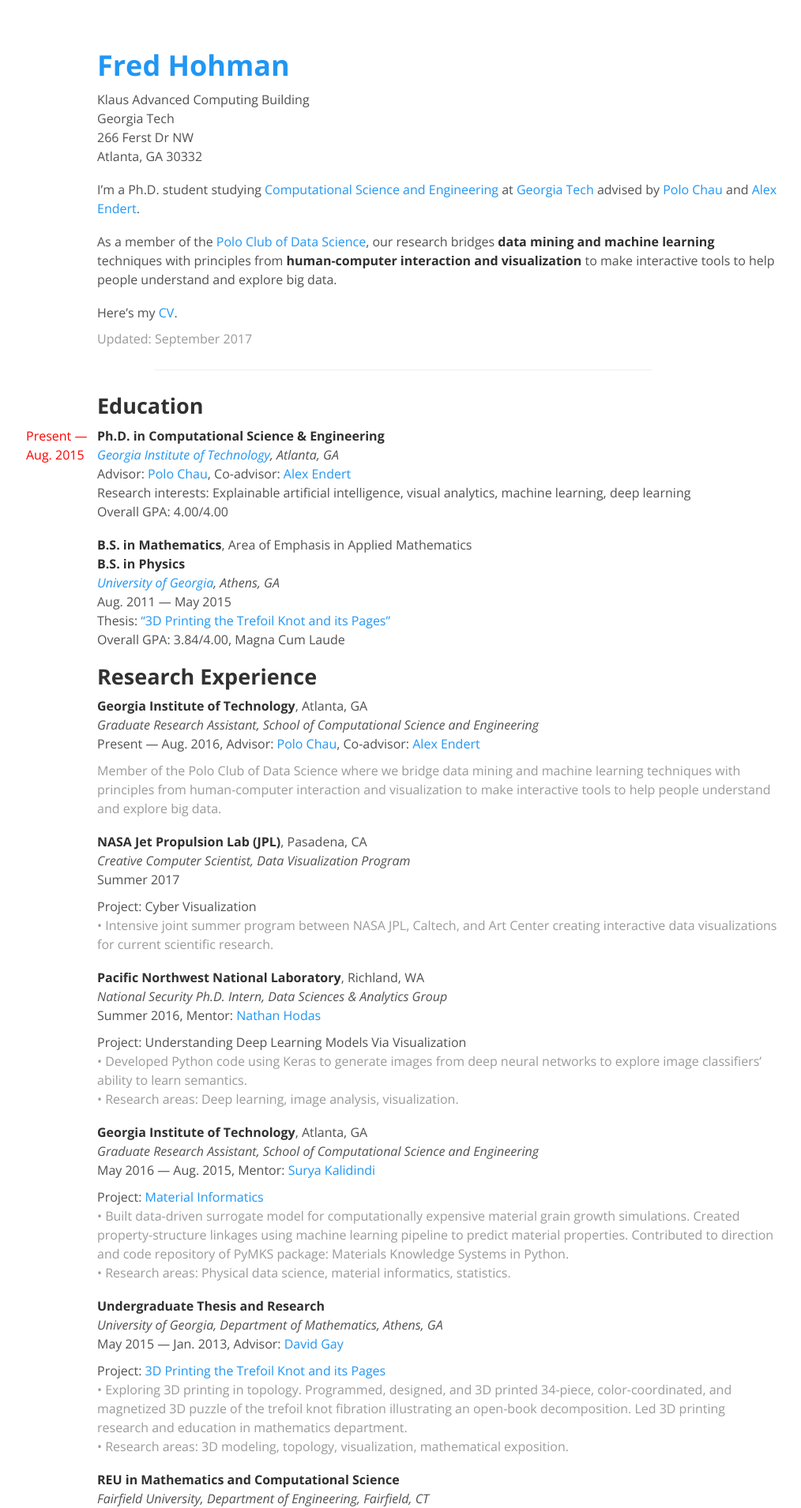
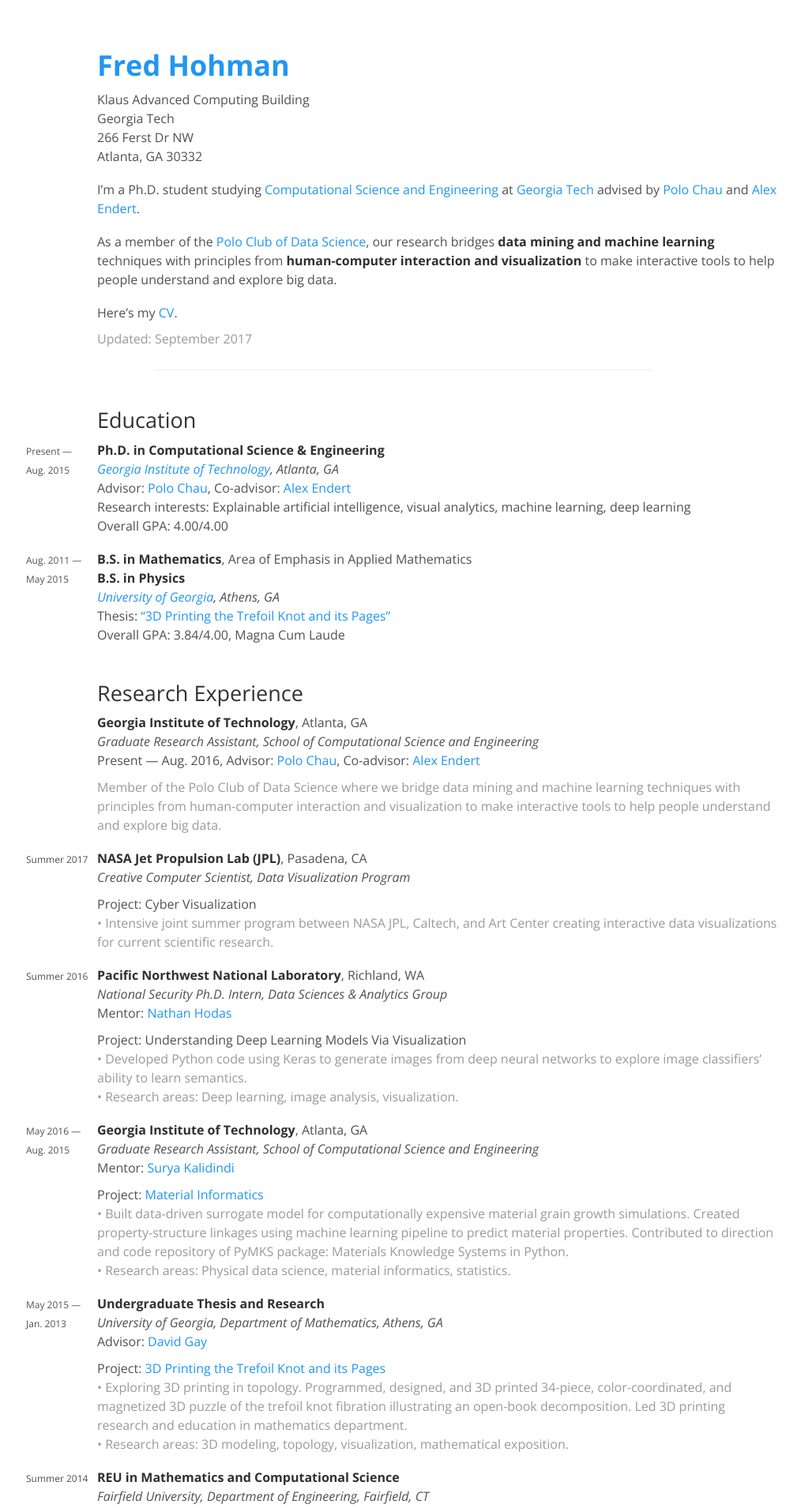
Before and after one commit to fredhohman/fredhohman.github.io, a Jekyll site: the page built from cv.md, in a window 1280 px wide. Shown: the top 1910 px of the page at 79% size, without its empty margins (130-1144 px from the left). Built offline with Jekyll 4.4.1, drawn with Linux system fonts in a browser that asks for light colours; some of the changed text lies outside the part shown.

Commit message:
many cv udpates, including adding papers folder

```diff
--- a/_sass/_cv.scss
+++ b/_sass/_cv.scss
@@ -1,5 +1,5 @@
 #cv h1, #cv h2, #cv h3, #cv h4, #cv h5, #cv h6, #cv p, #cv blockquote, #cv ul, #cv ol, #cv dl, #cv table, #cv time, #cv .message, #cv .highlight, #cv .gist-file, #cv .pagination{
-	max-width: 55rem; //should match .container max-width above
+	max-width: 55rem; //should match .container max-width
 	margin-left: 5rem;
 }
 
@@ -17,23 +17,26 @@
 
 #cv h3 {
 	margin-top: 0rem;
+	font-weight: 300;
 }
 
-// #cv h2::before {
-// 	width: 5rem;
-// 	content: "hi";
-// 	background-color: red;
-// }
-
+#cv h2 {
+	margin-top: 2.5rem;
+	font-weight: 300;
+}
 #cv .cv-left-date {
 	margin-left: -5rem;
-	color: red;
 	// text-align: right;
 	width: 5rem;
 	display: inline-block;
-	// font-size: 8px;
+	font-size: 12px;
 	margin-top:0;
 	margin-bottom:0;
 	margin-right:0;
 	padding:0;
 }
+
+#cv .cv-spacer {
+	margin-top:5px;
+	display:block;
+}
--- a/cv.md
+++ b/cv.md
@@ -34,10 +34,9 @@
 Research interests: Explainable artificial intelligence, visual analytics, machine learning, deep learning
 Overall GPA: 4.00/4.00
 
-**B.S. in Mathematics**, Area of Emphasis in Applied Mathematics
-**B.S. in Physics**
+<span class="cv-left-date">Aug. 2011 —</span>**B.S. in Mathematics**, Area of Emphasis in Applied Mathematics
+<span class="cv-left-date">May 2015</span>**B.S. in Physics**
 *[University of Georgia][uga], Athens, GA*
-Aug. 2011 — May 2015
 Thesis: ["3D Printing the Trefoil Knot and its Pages"][trefoil]
 Overall GPA: 3.84/4.00, Magna Cum Laude
 
@@ -52,18 +51,17 @@
 Member of the Polo Club of Data Science where we bridge data mining and machine learning techniques with principles from human-computer interaction and visualization to make interactive tools to help people understand and explore big data.
 </span>
 
-**NASA Jet Propulsion Lab (JPL)**, Pasadena, CA
+<span class="cv-left-date">Summer 2017</span>**NASA Jet Propulsion Lab (JPL)**, Pasadena, CA
 *Creative Computer Scientist, Data Visualization Program*
-Summer 2017
 <span style="margin-top:10px; display:block"></span>
 Project: Cyber Visualization
 <span style="color:#9a9a9a">
 • Intensive joint summer program between NASA JPL, Caltech, and Art Center creating interactive data visualizations for current scientific research.
 </span>
 
-**Pacific Northwest National Laboratory**, Richland, WA
+<span class="cv-left-date">Summer 2016</span>**Pacific Northwest National Laboratory**, Richland, WA
 *National Security Ph.D. Intern, Data Sciences & Analytics Group*
-Summer 2016, Mentor: [Nathan Hodas][nathan]
+Mentor: [Nathan Hodas][nathan]
 <span style="margin-top:10px; display:block"></span>
 Project: Understanding Deep Learning Models Via Visualization
 <span style="color:#9a9a9a">
@@ -71,9 +69,9 @@
 • Research areas: Deep learning, image analysis, visualization.
 </span>
 
-**Georgia Institute of Technology**, Atlanta, GA
-*Graduate Research Assistant, School of Computational Science and Engineering*
-May 2016 — Aug. 2015, Mentor: [Surya Kalidindi][sk]
+<span class="cv-left-date">May 2016 —</span>**Georgia Institute of Technology**, Atlanta, GA
+<span class="cv-left-date">Aug. 2015</span>*Graduate Research Assistant, School of Computational Science and Engineering*
+Mentor: [Surya Kalidindi][sk]
 <span style="margin-top:10px; display:block"></span>
 Project: [Material Informatics][gg]
 <span style="color:#9a9a9a">
@@ -81,9 +79,9 @@
 • Research areas: Physical data science, material informatics, statistics.
 </span>
 
-**Undergraduate Thesis and Research**
-*University of Georgia, Department of Mathematics, Athens, GA*
-May 2015 — Jan. 2013, Advisor: [David Gay][dg]
+<span class="cv-left-date">May 2015 —</span>**Undergraduate Thesis and Research**
+<span class="cv-left-date">Jan. 2013</span>*University of Georgia, Department of Mathematics, Athens, GA*
+Advisor: [David Gay][gay]
 <span style="margin-top:10px; display:block"></span>
 Project: [3D Printing the Trefoil Knot and its Pages][trefoil]
 <span style="color:#9a9a9a">
@@ -91,9 +89,9 @@
 • Research areas: 3D modeling, topology, visualization, mathematical exposition.
 </span>
 
-**REU in Mathematics and Computational Science**
+<span class="cv-left-date">Summer 2014</span>**REU in Mathematics and Computational Science**
 *Fairfield University, Department of Engineering, Fairfield, CT*
-Summer 2014, Mentor: [Shanon Reckinger][sr]
+Mentor: [Shanon Reckinger][sr]
 <span style="margin-top:10px; display:block"></span>
 Project: [Numerical and Experimental Comparison of Oceanic Overflow][reu]
 <span style="color:#9a9a9a">
@@ -104,25 +102,25 @@
 
 ## Honors and Awards
 
-2017 Best Demo, Honorable Mention at ACM SIGMOD/PODS Conference
-
-2015-2019 President's Fellowship at Georgia Institute of Technology
-
-2015 Outstanding Poster at JMM Undergraduate Poster Session in Computational Math
-
-2015 UGA CURO Research Graduation Distinction
-
-2014 UGA CURO Research Assistantship
-
-2013 Presidential Scholar
-
-2011-2015 Dean's List
-
-2011-2015 Georgia HOPE Scholarship
-
-2011 Mission of Blessed Trinity: Artistic Sensibility (one of two students to receive upon graduation)
-
-2009 Eagle Scout Award
+<span class="cv-left-date">2017</span>Best Demo, Honorable Mention at ACM SIGMOD/PODS Conference
+<span class="cv-spacer"></span>
+<span class="cv-left-date">2015—2019</span>President's Fellowship at Georgia Institute of Technology
+<span class="cv-spacer"></span>
+<span class="cv-left-date">2015</span>Outstanding Poster at JMM Undergraduate Poster Session in Computational Math
+<span class="cv-spacer"></span>
+<span class="cv-left-date">2015</span>UGA CURO Research Graduation Distinction
+<span class="cv-spacer"></span>
+<span class="cv-left-date">2014</span>UGA CURO Research Assistantship
+<span class="cv-spacer"></span>
+<span class="cv-left-date">2013</span>Presidential Scholar
+<span class="cv-spacer"></span>
+<span class="cv-left-date">2011 — 2015</span>Dean's List
+<span class="cv-spacer"></span>
+<span class="cv-left-date">2011 — 2015</span>Georgia HOPE Scholarship
+<span class="cv-spacer"></span>
+<span class="cv-left-date">2011</span>Mission of Blessed Trinity: Artistic Sensibility (one of two students to receive upon graduation)
+<span class="cv-spacer"></span>
+<span class="cv-left-date">2009</span>Eagle Scout Award
 
 
 ## Publications
@@ -145,10 +143,16 @@
 **mHealth Visual Discovery Dashboard**
 Dezhi Fang, Fred Hohman, Peter Polack, Hillol Sarker, Minsuk Kahng, Moushumi Sharmin, Mustafa al'Absi, Duen Horng Chau.
 *Demo, ACM International Joint Conference on Pervasive and Ubiquitous Computing (UBICOMP). Sept 11-15, 2017. Maui, USA.*
+<span class="paper-misc">
+[PDF][17-ubicomp-dashboard-pdf], [Video][17-ubicomp-dashboard-video]
+</span>
 
 **Keeping the Bad Guys Out: Protecting and Vaccinating Deep Learning with JPEG Compression**
 Nilaksh Das, Madhuri Shanbhogue, Shang-Tse Chen, Fred Hohman, Li Chen, Michael E. Kounavis, Duen Horng Chau
 *arXiv:1705.02900. May 8, 2017.*
+<span class="paper-misc">
+[PDF][17-univ-defense-pdf]
+</span>
 
 **Visual Graph Query Construction and Refinement**
 Robert Pienta, Fred Hohman, Acar Tamersoy, Alex Endert, Shamkant Navathe, Hanghang Tong, Duen Horn Chau
@@ -158,6 +162,9 @@
 **ShapeShop: Towards Understanding Deep Learning Representations via Interactive Experimentation**
 Fred Hohman, Nathan Hodas, Duen Horng Chau
 *Late-Breaking Work, ACM Conference on Human Factors in Computing Systems (CHI)}. May 6-11, 2017. Denver, CO, USA.*
+<span class="paper-misc">
+[PDF][17-chi-shapeshop-pdf], [Video][17-chi-shapeshop-video], [Github][17-chi-shapeshop-github], [Poster][17-chi-shapeshop-poster]
+</span>
 
 **Experimental and Numerical Comparison of Oceanic Overflow**
 Thomas Gibson, Fred Hohman, Theresa Morrison, Shanon Reckinger, Scott Reckinger
@@ -167,106 +174,125 @@
 ## Presentations
 
 **"Constellation: Visualizing Cybersecurity in Real Time"**
-Aug. 2017 NASA Jet Propulsion Lab (JPL).
-Aug. 2017 California Institute of Technology.
+<span class="cv-left-date">Aug. 2017</span>NASA Jet Propulsion Lab (JPL).
+<span class="cv-spacer"></span>
+<span class="cv-left-date">Aug. 2017</span>California Institute of Technology.
 
 **"Visualizing Learned Semantics with Deep Learning"**
-Nov. 2016 Georgia Tech. Ph.D. Qualifying Oral Exam.
+<span class="cv-left-date">Nov. 2016</span>Georgia Tech. Ph.D. Qualifying Oral Exam.
 
 **"Drawing Semantics with Deep Learning"**
-July 2016 Pacific Northwest National Laboratory. National Security Internship Program Research Symposium.
+<span class="cv-left-date">July 2016</span>Pacific Northwest National Laboratory. National Security Internship Program Research Symposium.
 
 **"3D Printing The Trefoil Knot And Its Pages"**
-Mar. 2015 UGA Center for Undergraduate Research Symposium. Hands on demo.\\ %Abstract published in UGA Journal of Undergraduate Research Opportunities.
+<span class="cv-left-date">Mar. 2015</span>UGA Center for Undergraduate Research Symposium. Hands on demo.
 
 **"Experimental and Numerical Studies of Oceanic Overflow"**
-June 2015 American Meteorological Society’s 20th Conference on Atmospheric and Oceanic Fluid Dynamics.
-Jan. 2015 Joint Mathematics Meeting. Outstanding Poster at Student Poster Session in Computational Math.
-Nov. 2014 American Physical Society Division of Fluid Dynamics.% Abstract published in proceedings.
-Aug. 2014 Invited and presented on behalf at Brown University, Los Alamos National Lab.
-July 2014 Northeast REU Mini-Conference at Yale University.
-July 2014 University of Rhode Island Bay Campus.
+<span class="cv-left-date">June 2015</span>American Meteorological Society’s 20th Conference on Atmospheric and Oceanic Fluid Dynamics.
+<span class="cv-spacer"></span>
+<span class="cv-left-date">Jan. 2015</span>Joint Mathematics Meeting. Outstanding Poster at Student Poster Session in Computational Math.
+<span class="cv-spacer"></span>
+<span class="cv-left-date">Nov. 2014</span>American Physical Society Division of Fluid Dynamics.
+<span class="cv-spacer"></span>
+<span class="cv-left-date">Aug. 2014</span>Invited and presented on behalf at Brown University, Los Alamos National Lab.
+<span class="cv-spacer"></span>
+<span class="cv-left-date">July 2014</span>Northeast REU Mini-Conference at Yale University.
+<span class="cv-spacer"></span>
+<span class="cv-left-date">July 2014</span>University of Rhode Island Bay Campus.
 
 **"3D Printing in Topology"**
-Mar. 2014 UGA Center for Undergraduate Research Symposium. Hands on demo.
+<span class="cv-left-date">Mar. 2014</span>UGA Center for Undergraduate Research Symposium. Hands on demo.
 
 
 ## Press
-Sept. 2015 "Georgia Tech PhD Student Puts Finishing Touches on 3D Printed Trumpety Trefoil." 3dprint.com.
-
-2015 "Student Profile: Fred Hohman." 2015 UGA Mathematics Department Newsletter.
-
-Feb. 2015 "Falling Water." MITgcm.org.
-
-Dec. 2014 "Mathematics/Physics Student Creates 3D Printed Puzzle of Trefoil Knot, Catches Mathematical Community's Interest." 3dprint.com.
-
-July 2014 "Day 311 - Trefoil Trumpet." Makerhome.com.
-
-April 2014 "Mathematics with 3D Printing". Sketches of Topology.
+<span class="cv-left-date">Sept. 2015</span> "Georgia Tech PhD Student Puts Finishing Touches on 3D Printed Trumpety Trefoil." 3dprint.com.
+<span class="cv-spacer"></span>
+<span class="cv-left-date">2015</span>"Student Profile: Fred Hohman." 2015 UGA Mathematics Department Newsletter.
+<span class="cv-spacer"></span>
+<span class="cv-left-date">Feb. 2015</span>"Falling Water." MITgcm.org.
+<span class="cv-spacer"></span>
+<span class="cv-left-date">Dec. 2014</span>"Mathematics/Physics Student Creates 3D Printed Puzzle of Trefoil Knot, Catches Mathematical Community's Interest." 3dprint.com.
+<span class="cv-spacer"></span>
+<span class="cv-left-date">July 2014</span>"Day 311 - Trefoil Trumpet." Makerhome.com.
+<span class="cv-spacer"></span>
+<span class="cv-left-date">Apr. 2014</span>"Mathematics with 3D Printing". Sketches of Topology.
 
 
 ## Teaching
 
-**Georgia Institute of Technology**, Atlanta, GA
+<span class="cv-left-date">Spring 2017</span>**Georgia Institute of Technology**, Atlanta, GA
 *Graduate Teaching Assistant, School of Computational Science and Engineering*
-Spring 2017, CSE 6242 Data and Visual Analytics
+CSE 6242 Data and Visual Analytics
 <span style="margin-top:10px; display:block"></span>
 <span style="color:#9a9a9a">
 Assisted in teaching and administration for Data and Visual Analytics (CSE 6242), a graduate course with 250+ students enrolled.
 </span>
 
-2014-2015 **Student Notetaker**
+<span class="cv-left-date">2014—2015</span>**Student Notetaker**
 *University of Georgia, Athens, GA*
 Generated notes for undergraduate mathematics and physics courses for students with disabilities.
 
-2012 **Tutor**
+<span class="cv-left-date">2012</span>**Tutor**
 *University of Georgia, Athens, GA*
 Specialized in tutoring calculus to undergraduates.
 
 
 ## Design
 
-2017 **IDEA Workshop Proceedings Cover**
+<span class="cv-left-date">2017</span>**IDEA Workshop Proceedings Cover**
 *ACM SIGKDD Workshop on Interactive Data Exploration and Analytics (IDEA), Halifax, Canada*
 Designed workshop poster and conference proceedings cover.
 
-2017 **Brad Myers Advisee Tree**
+<span class="cv-left-date">2017</span>**Brad Myers Advisee Tree**
 *ACM Conference on Human Factors in Computing Systems (CHI), Denver, USA*
 Designed and implemented an interactive visualization of Brad Myers's advisee tree shown during his CHI 2017 Lifetime Research Award talk. Designed accompanying ribbon worn by attendees at the conference.
 
-2014 **3D Printed Cube Decomposition Trophy**
+<span class="cv-left-date">Aug. 2014</span>**3D Printed Cube Decomposition Trophy**
 *University of Georgia Mathematics Department, Athens, USA*
 Designed, modeled, and 3D printed cube decomposition trophy for annual UGA High School Math Tournament that was given to the top scoring teams and participants.
 
-2014 **3D Printed UGA Keychain**
+<span class="cv-left-date">Aug. 2014</span>**3D Printed UGA Keychain**
 *University of Georgia Lamar Dodd School of Art, Athens, USA*
 Created 3D printed UGA keychain and presentation notes given at Experience UGA: a interdisciplinary event that exposes middle-school and high-school students to hands-on learning activities.
 
 
 ## Technology Skills
 **OS:** Mac OS X, Ubuntu, Unix Command Line, Windows
+<span class="cv-spacer"></span>
 **Programming:** Python, Matlab, Mathematica, C
+<span class="cv-spacer"></span>
 **Web:** HTML, CSS, JavaScript, D3, SQL, Bootstrap, LaTeX, Markdown, Jekyll, Git
+<span class="cv-spacer"></span>
 **Graphics:** Affinity Designer, Pixelmator, Matplotlib, Blender, Keynote, Meshlab, MakerBot Desktop
+<span class="cv-spacer"></span>
 **HCI:** Contextual Inquiry, Think-Alouds, User Personas, Rapid Paper Prototyping, Affinity Diagraming
 
 
 ## Professional Activities
 
-### Reviewer
+**Reviewer**
 Symposium on Visualization in Data Science (**VDS**) at IEEE VIS 2017
+<span class="cv-spacer"></span>
 IEEE Visual Analytics Science and Technology (**VAST**) 2017
+<span class="cv-spacer"></span>
 ACM SIGKDD Conference on Knowledge Discovery and Data Mining (**KDD**) 2017
+<span class="cv-spacer"></span>
 IEEE International Conference on Distributed Computing Systems (**ICDCS**) 2017
+<span class="cv-spacer"></span>
 SIAM International Conference on Data Mining (**SDM**) 2017
+<span class="cv-spacer"></span>
 ACM Conference on Human Factors in Computing Systems (**CHI**) 2017
 
-### Member
-2016-Present Association for Computing Machinery (**ACM**)
-2016-Present Institute of Electrical and Electronics Engineers (**IEEE**)
-2012-2015 UGA Mathematics Club
-2012-2013 Society of Physics Students, UGA Chapter (**SPS**)
-2011-2015 National Society of Collegiate Scholars (**NSCS**)
+**Member**
+<span class="cv-left-date">2016 —</span>Association for Computing Machinery (**ACM**)
+<span class="cv-spacer"></span>
+<span class="cv-left-date">2016 —</span>Institute of Electrical and Electronics Engineers (**IEEE**)
+<span class="cv-spacer"></span>
+<span class="cv-left-date">2012 — 2015</span>UGA Mathematics Club
+<span class="cv-spacer"></span>
+<span class="cv-left-date">2012 — 2013</span>Society of Physics Students, UGA Chapter (**SPS**)
+<span class="cv-spacer"></span>
+<span class="cv-left-date">2011 — 2015</span>National Society of Collegiate Scholars (**NSCS**)
 
 
 ## References
```
Also changed, not shown: other parts of cv.md (+12 -2 lines), 4 other files.
